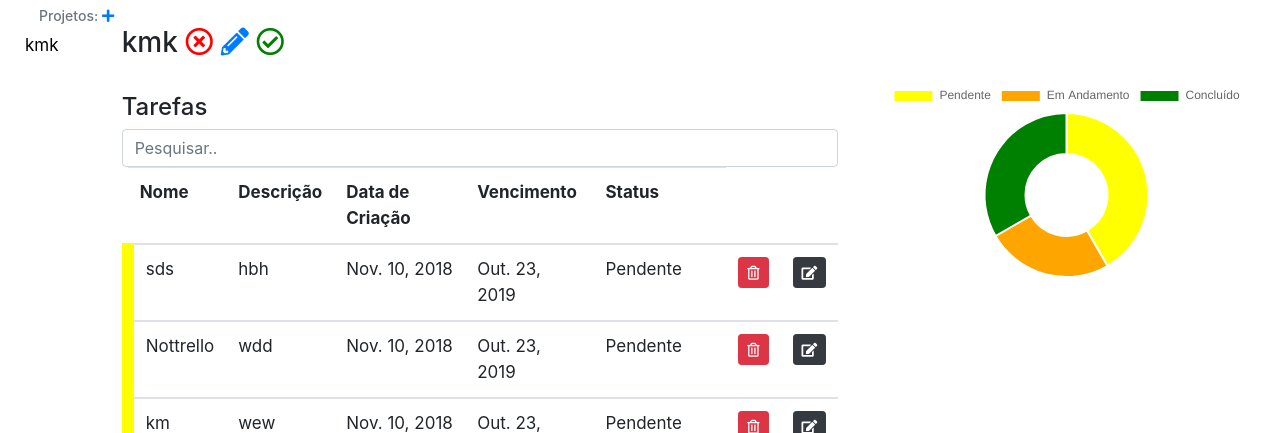
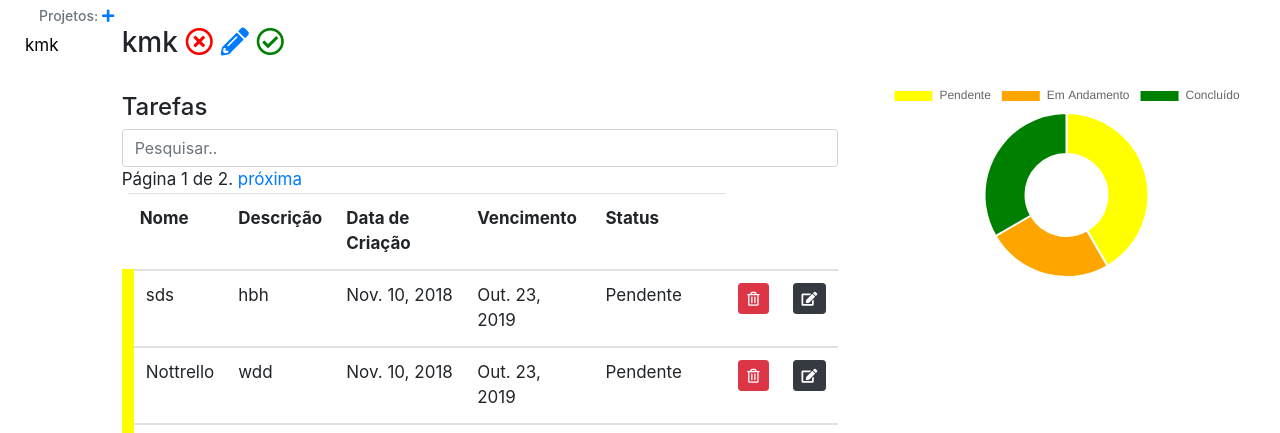
Before and after one commit to lukpod1/django-nottrello, a Django app: page /1/projeto/1 in a window 1280 px wide. Shown: the part 69-502 px from the top of the page. Run offline with Django 3.2, Linux system fonts and the light colour scheme; data comes from the database, SQL or seed files in the repository; both versions use the stored data as it was after the commit; some libraries are stand-ins or nearby versions.

Commit message:
paginação de tarefas

```diff
--- a/app/forms.py
+++ b/app/forms.py
@@ -81,6 +81,7 @@ class PerguntaForm(forms.ModelForm):
             'titulo': forms.TextInput(attrs={'class': 'form-control', 'id': 'titulo'}),
             'detalhesPergunta': forms.Textarea(attrs={'class': 'form-control', 'rows': '5'}),
 
+
         }
 
 
@@ -91,4 +92,5 @@ class RespostaForm(forms.ModelForm):
         widgets = {
             'titulo': forms.TextInput(attrs={'class': 'form-control', 'id': 'titulo'}),
 
+
         }
--- a/app/templates/app/listaTarefa.html
+++ b/app/templates/app/listaTarefa.html
@@ -67,15 +67,13 @@
                 <div id="app">
                     <br>
                     <h3>{{ projeto.nome }}
-                        <a href="#" data-toggle="modal" data-target="#myAlertaDeleteProjeto"
-                        data-id="{{projeto.id}}">
+                        <a href="#" data-toggle="modal" data-target="#myAlertaDeleteProjeto" data-id="{{projeto.id}}">
                             <i class="far fa-times-circle" style="color: red;"></i>
                         </a>
                         <a href="/projeto/editar/{{projeto.id}}">
                             <i class="fas fa-pencil-alt"></i>
                         </a>
-                        <a href="#" data-toggle="modal" data-target="#myAlertaConcluirProjeto"
-                        data-id="{{projeto.id}}">
+                        <a href="#" data-toggle="modal" data-target="#myAlertaConcluirProjeto" data-id="{{projeto.id}}">
                             <i class="far fa-check-circle" style="color: green;"></i>
                         </a>
                     </h3>
@@ -83,7 +81,21 @@
                     <h4>Tarefas</h4>
 
                     <input class="form-control" id="myInput" type="text" placeholder="Pesquisar..">
+                    <div class="pagination">
+                            <span class="step-links">
+                                {% if tarefas.has_previous %}
+                                <a href="?page={{ tarefas.previous_page_number }}">anterior</a>
+                                {% endif %}
 
+                                <span class="current">
+                                    Página {{ tarefas.number }} de {{ tarefas.paginator.num_pages }}.
+                                </span>
+
+                                {% if tarefas.has_next %}
+                                <a href="?page={{ tarefas.next_page_number }}">próxima</a>
+                                {% endif %}
+                            </span>
+                        </div>
                     <table class=" table table-hover" style="width:100%">
 
                         <tr>
@@ -94,10 +106,12 @@
                             <th>Status</th>
 
                         </tr>
+
                         {% for tarefa in tarefas %}
                         <tbody id="myTable">
                             {% if tarefa.status.id == 1%}
                             <tr>
+
                                 <td style="border-left: 12px solid yellow">{{tarefa.nome}}</td>
                                 <td id="descricao">{{tarefa.descricao}}</td>
                                 <td>{{tarefa.data_criacao}}</td>
@@ -116,7 +130,9 @@
                                         <i class="fas fa-edit"></i>
                                     </a>
                                 </td>
+
                             </tr>
+
 
                             {% elif tarefa.status.id == 2%}
                             <tr>
@@ -151,8 +167,8 @@
 
                                 <td>
 
-                                    <a href="#" data-toggle="modal" data-target="#myAlertaTarefa"
-                                                    data-id="{{tarefa.id}}" class="btn btn-danger btn-sm">
+                                    <a href="#" data-toggle="modal" data-target="#myAlertaTarefa" data-id="{{tarefa.id}}"
+                                        class="btn btn-danger btn-sm">
                                         <i class="far fa-trash-alt"></i>
                                     </a>
                                 </td>
@@ -166,8 +182,10 @@
                             {% endif %}
 
                         </tbody>
+
                         {% endfor %}
                     </table>
+
 
                 </div>
             </div>
--- a/app/views.py
+++ b/app/views.py
@@ -3,6 +3,7 @@ from django.shortcuts import render, redirect
 from app.models import Tarefa, Projeto, Status, Usuario, Pergunta, Resposta
 from .forms import CadastroForm, TarefaForm, ProjetoForm, EditarPerfilForm, PerguntaForm, RespostaForm
 from .forms import EntrarForm
+from django.core.paginator import Paginator, InvalidPage, EmptyPage
 
 import json
 
@@ -114,11 +115,28 @@ def usuarioLogado(request, pk_usuario):
 def listarTarefaProjeto(request, pk_usuario, pk_projeto):
     data = {}
     # Tarefas filtradas por projeto
-    data['tarefas'] = Tarefa.objects.filter(projeto=pk_projeto)
+    tarefas = Tarefa.objects.filter(projeto=pk_projeto)
     # Projetos filtrados por usuario
     data['projetos'] = Projeto.objects.filter(usuario=pk_usuario)
     # Projeto específico
     data['projeto'] = Projeto.objects.get(pk=pk_projeto)
+
+
+    paginator = Paginator(tarefas, 10) # Mostra 10 tarefas por página
+
+    # Esteja certo de que o `page request` é um inteiro. Se não, mostre a primeira página.
+    try:
+        page = int(request.GET.get('page', '1'))
+    except ValueError:
+        page = 1
+
+    # Se o page request (9999) está fora da lista, mostre a última página.
+    try:
+        tarefas = paginator.page(page)
+    except (EmptyPage, InvalidPage):
+        tarefas = paginator.page(paginator.num_pages)
+
+    data['tarefas'] = tarefas
 
     formTarefa = TarefaForm(request.POST or None)
     if formTarefa.is_valid():
```
Also changed, not shown: app/templates/app/forum.html (+20 -9 lines), app/templates/app/pergunta.html (+14 -2 lines), app/migrations/0002_auto_20181110_1615.py (added), app/static/app/imgs/uploads/lukpod1/lucas_fSzvlRk.jpg (added), db.sqlite3. Lines whose indentation alone changed are shown as unchanged.
